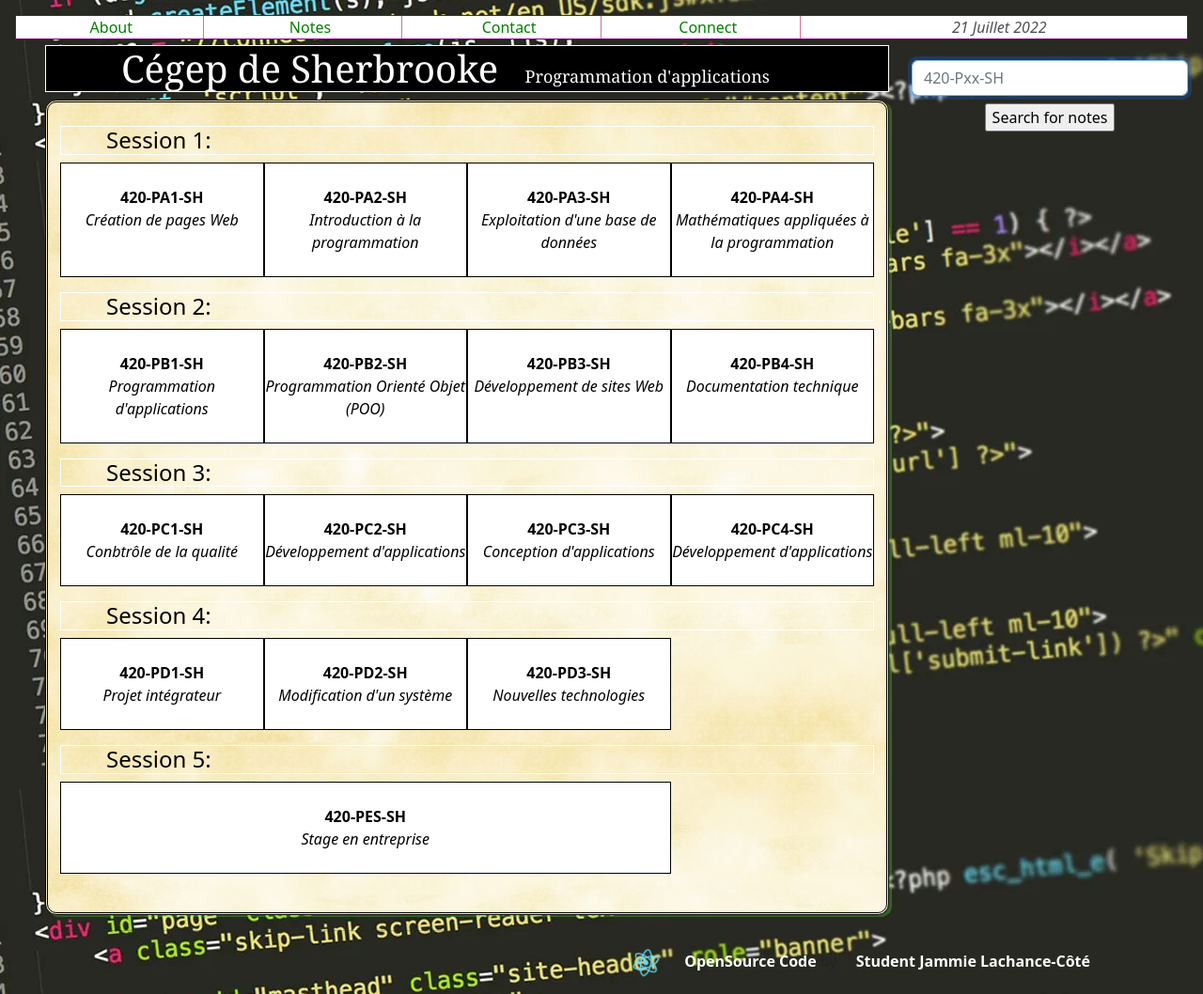
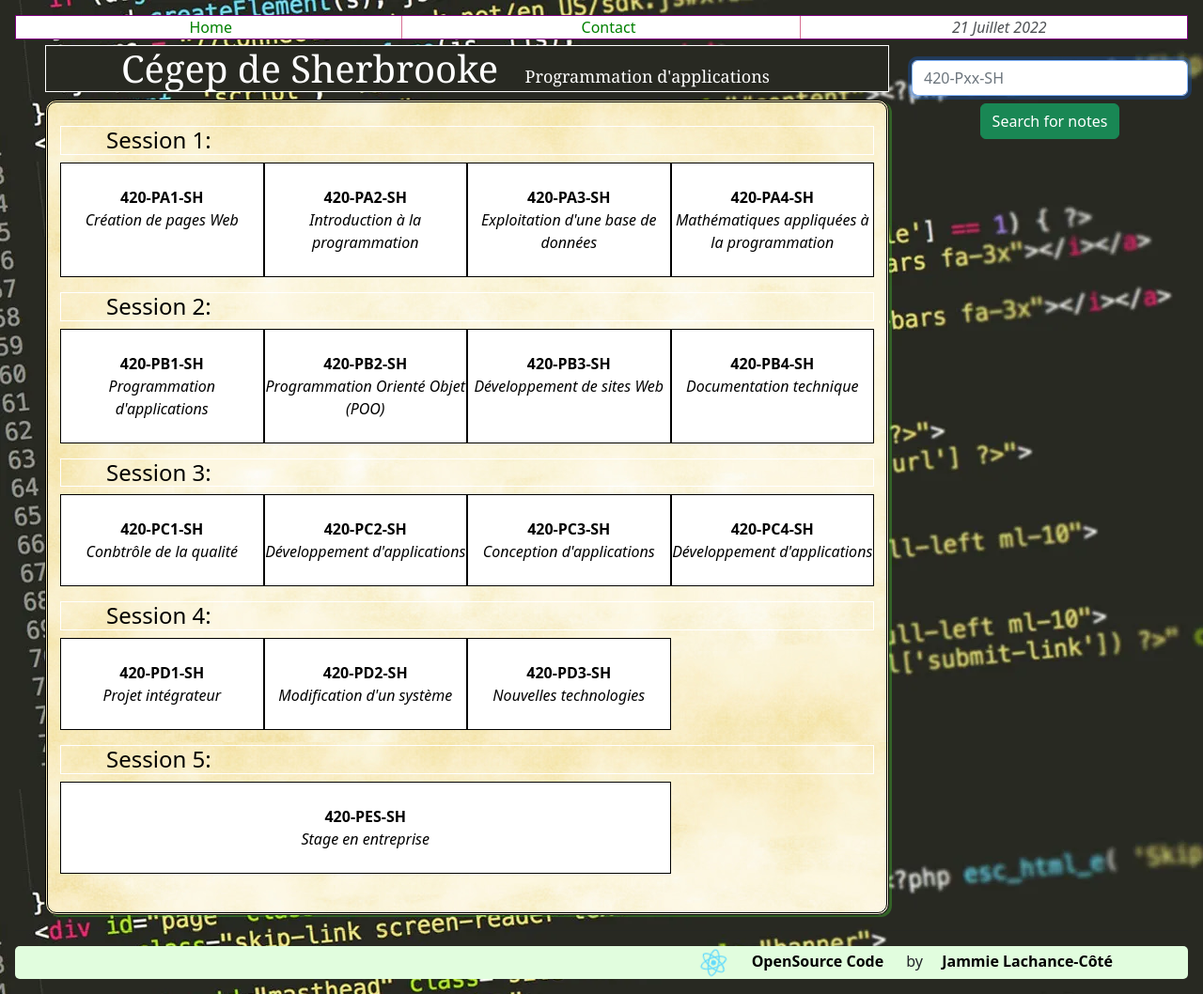
Before and after one commit to QueenJammie/CegepdeSherbrookeReact, a React (Create React App) app: page / in a window 1280 px wide. Shown: the whole page at 94% size. Built offline with nearby package versions, Linux system fonts and the light colour scheme.

Commit message:
Added content for every courses and fixed the design

```diff
--- a/package.json
+++ b/package.json
@@ -7,6 +7,8 @@
     "@testing-library/react": "^13.3.0",
     "@testing-library/user-event": "^13.5.0",
     "bootstrap": "^5.2.0",
+    "jquery": "^3.6.0",
+    "popper.js": "^1.16.1",
     "react": "^18.2.0",
     "react-dom": "^18.2.0",
     "react-scripts": "5.0.1",
--- a/public/index.html
+++ b/public/index.html
@@ -10,7 +10,7 @@
     <meta name="theme-color" content="#000000" />
     <meta
       name="description"
-      content="Web site created using create-react-app"
+      content="Notes de l'AEC de programmations d'applications du Cégep de Sherbrooke"
     />
     <link rel="apple-touch-icon" href="./icons8-laptop-bubbles-32.ico" />
 
--- a/src/App.css
+++ b/src/App.css
@@ -32,7 +32,7 @@
 {
   text-decoration: none;
   font-weight: bold;
-  color: #fff;
+  color: #000;
 }
 .openSourceCode-link:hover
 {
@@ -42,7 +42,7 @@
 .student-link {
   text-decoration: none;
   font-weight: bold;
-  color: #fff;
+  color: #000;
 }
 
 .student-link:hover {
--- a/src/Calendar.css
+++ b/src/Calendar.css
@@ -28,7 +28,7 @@
 .Calendar h1
 {
     font-family: Cambria, Cochin, Georgia, Times, 'Times New Roman', serif;
-    background-color: #000;
+    background-color: #282922;
 }
 .Calendar, .Calendar h4
 {
--- /dev/null
+++ b/src/Footer.css
@@ -0,0 +1,32 @@
+.footer
+{
+    background-color: #e1fdde;
+    padding-right: 5em;
+    border-radius: 5px;
+}
+
+.openSourceCode-link {
+    margin-right: 20px;
+    text-decoration: none;
+    font-weight: bold;
+    color: #000;
+}
+
+.openSourceCode-link:hover {
+    color: #c22d75;
+}
+
+.student-link {
+    text-decoration: none;
+    font-weight: bold;
+    color: #000;
+}
+
+.student-link:hover {
+    color: #c22d75;
+}
+
+.App-footer a, h1 a {
+    border: none;
+    text-decoration: none;
+}
--- a/src/Footer.js
+++ b/src/Footer.js
@@ -1,16 +1,16 @@
 import React from "react";
 import logo from './logo.svg';
 
-import "./App.css";
+import "./Footer.css";
 
 export default function Footer()
 {
     return (
         <footer className="App-footer">
             <hr />
-            <div className="col-11">
+            <div className="col-12 footer">
                 <img src={logo} className="App-logo" alt="logo" />
-                <a href="https://github.com/QueenJammie/CegepdeSherbrookeReact/tree/main/src" className="openSourceCode-link">OpenSource Code</a> by <a href="mailto: jammie.lacc@outlook.com" className="student-link">Student Jammie Lachance-Côté</a>
+                <a href="https://github.com/QueenJammie/CegepdeSherbrookeReact/tree/main/src" className="openSourceCode-link">OpenSource Code</a>   by  <a href="mailto: jammie.lacc@outlook.com" className="student-link">Jammie Lachance-Côté</a>
             </div>
         </footer>
     )
--- a/src/Main.css
+++ b/src/Main.css
@@ -11,5 +11,7 @@
 {
     padding-top: 1em;
     color: #fff;
+    background-color: #282922;
+    font-weight: 600;
     text-align: left;
 }
--- a/src/Main.js
+++ b/src/Main.js
@@ -1,4 +1,4 @@
-import React, { useState } from "react"
+import React, { useState } from "react";
 
 import "./Main.css";
 
@@ -12,6 +12,126 @@
     event.preventDefault();
     alert(`Searching for ${course}`);
     if (course === "420-PA1-SH")
+    {
+      setDisplay(
+        <div className="display">
+          <p>Notes pour {course}: </p>
+        </div>
+      )
+    }
+    else if (course === "420-PA2-SH")
+    {
+      setDisplay(
+        <div className="display">
+          <p>Notes pour {course}: </p>
+        </div>
+      )
+    }
+    else if (course === "420-PA3-SH")
+    {
+      setDisplay(
+        <div className="display">
+          <p>Notes pour {course}: </p>
+        </div>
+      )
+    }
+    else if (course === "420-PA4-SH")
+    {
+      setDisplay(
+        <div className="display">
+          <p>Notes pour {course}: </p>
+        </div>
+      )
+    }
+    else if (course === "420-PB1-SH")
+    {
+      setDisplay(
+        <div className="display">
+          <p>Notes pour {course}: </p>
+        </div>
+      )
+    }
+    else if (course === "420-PB2-SH")
+    {
+      setDisplay(
+        <div className="display">
+          <p>Notes pour {course}: </p>
+        </div>
+      )
+    }
+    else if (course === "420-PB3-SH")
+    {
+      setDisplay(
+        <div className="display">
+          <p>Notes pour {course}: </p>
+        </div>
+      )
+    }
+    else if (course === "420-PB4-SH")
+    {
+      setDisplay(
+        <div className="display">
+          <p>Notes pour {course}: </p>
+        </div>
+      )
+    }
+    else if (course === "420-PC1-SH")
+    {
+      setDisplay(
+        <div className="display">
+          <p>Notes pour {course}: </p>
+        </div>
+      )
+    }
+    else if (course === "420-PC2-SH")
+    {
+      setDisplay(
+        <div className="display">
+          <p>Notes pour {course}: </p>
+        </div>
+      )
+    }
+    else if (course === "420-PC3-SH")
+    {
+      setDisplay(
+        <div className="display">
+          <p>Notes pour {course}: </p>
+        </div>
+      )
+    }
+    else if (course === "420-PC4-SH")
+    {
+      setDisplay(
+        <div className="display">
+          <p>Notes pour {course}: </p>
+        </div>
+      )
+    }
+    else if (course === "420-PD1-SH")
+    {
+      setDisplay(
+        <div className="display">
+          <p>Notes pour {course}: </p>
+        </div>
+      )
+    }
+    else if (course === "420-PD2-SH")
+    {
+      setDisplay(
+        <div className="display">
+          <p>Notes pour {course}: </p>
+        </div>
+      )
+    }
+    else if (course === "420-PD3-SH")
+    {
+      setDisplay(
+        <div className="display">
+          <p>Notes pour {course}: </p>
+        </div>
+      )
+    }
+    else if (course === "420-PES-SH")
     {
       setDisplay(
         <div className="display">
@@ -38,9 +158,11 @@
     <div className="Main">
       <form onSubmit={handleSubmit}>
       <input type="search" className="form-control" onChange={updateCourse} placeholder="420-Pxx-SH" autofocus="on" />
-      <input type="submit" value="Search for notes" className="mt-2 btn-primary" />
+      <input type="submit" value="Search for notes" className="mt-2 btn btn-success" />
       </form>
-      {display}
+      <div className="display">
+        {display}
+      </div>
     </div>
   )
 }
--- a/src/Menu.css
+++ b/src/Menu.css
@@ -3,7 +3,7 @@
   text-align: center;
   border: 1px solid purple;
   border-style: double;
-  background-color: #fff
+  background-color: #fff;
 }
 .menu-cell
 {
--- a/src/Menu.js
+++ b/src/Menu.js
@@ -65,17 +65,11 @@
   return (
     <div className="Menu">
       <div className="row">
-        <div className="menu-cell col-2">
-          <a href="about.js" class="menu-link">About</a>
+        <div className="menu-cell col-4">
+          <a href="/" className="menu-link">Home</a>
         </div>
-        <div className="menu-cell col-2">
-          <a href="notes.js" class="menu-link">Notes</a>
-        </div>
-        <div className="menu-cell col-2">
-          <a href="contact.js" class="menu-link">Contact</a>
-        </div>
-        <div className="menu-cell col-2">
-          <a href="connect.js" class="menu-link">Connect</a>
+        <div className="menu-cell col-4">
+          <a href="mailto: jammie.lacc@outlook.com" className="menu-link">Contact</a>
         </div>
         <div className="col-4 date">
           {date} {month} {year}
--- a/src/index.js
+++ b/src/index.js
@@ -3,6 +3,8 @@
 import './index.css';
 import App from './App';
 import reportWebVitals from './reportWebVitals';
+import 'bootstrap/dist/css/bootstrap.min.css';
+import 'bootstrap/dist/js/bootstrap.min.js';
 
 const root = ReactDOM.createRoot(document.getElementById('root'));
 root.render(
```
Also changed, not shown: 1 other file (tests, documents, lock files or other folders). Lines whose indentation alone changed are shown as unchanged.
